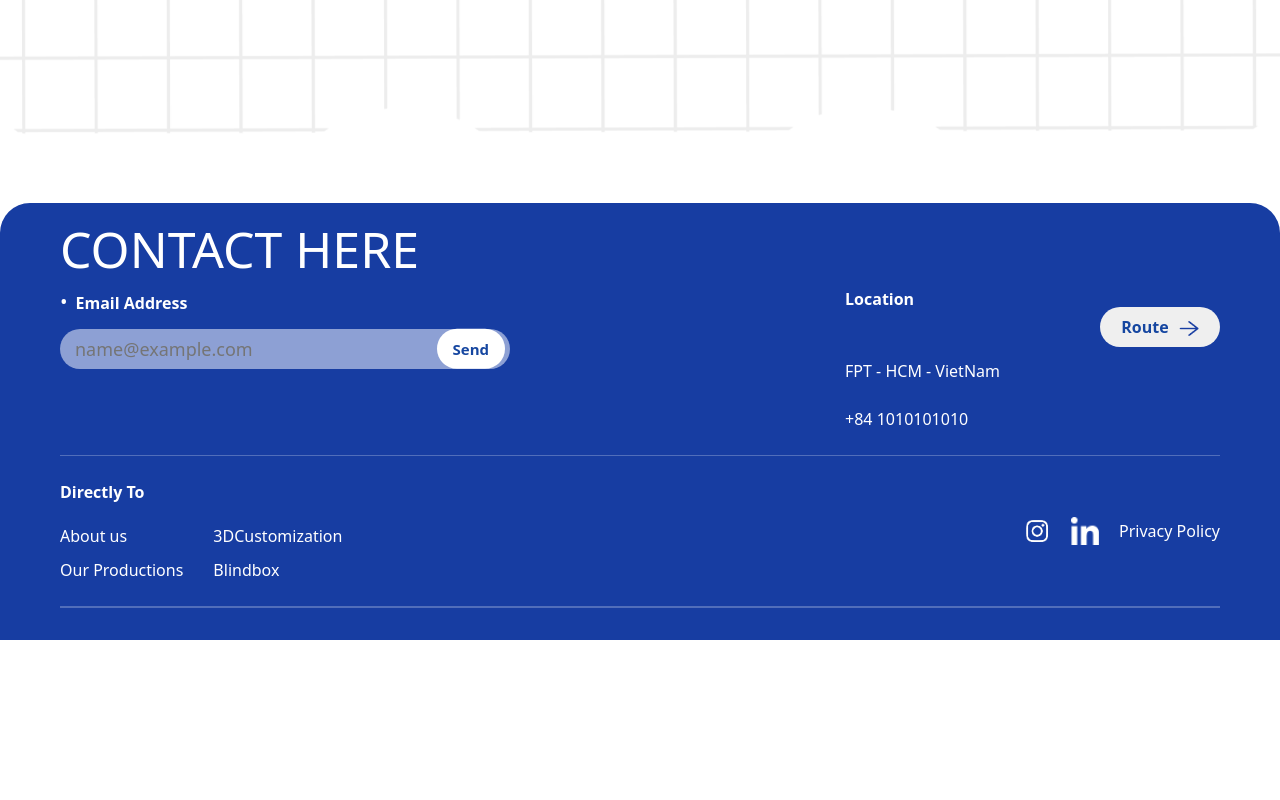
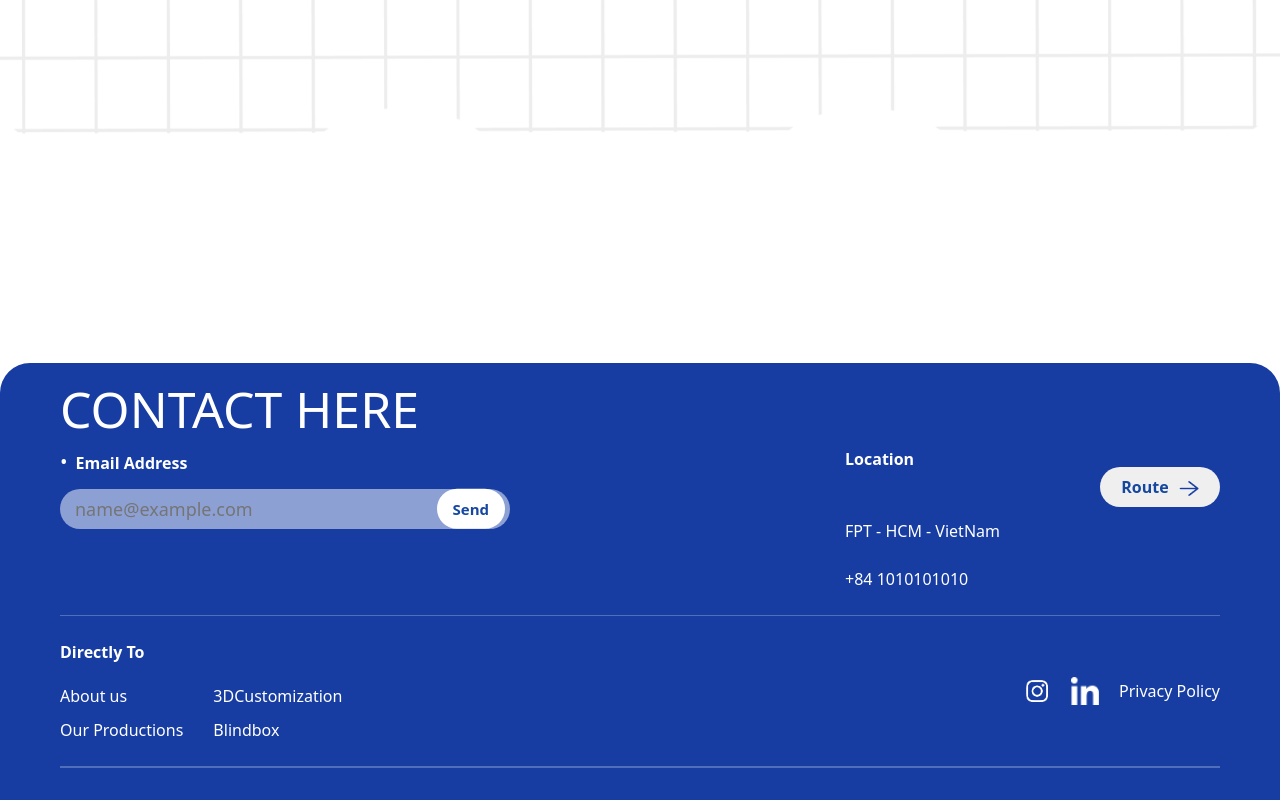
Before and after one commit to Quyen-Peter/clip-chic, a React (Create React App) app: page / in a window 1280 px wide. Shown: the part 6987-7787 px from the top of the page. Before the commit the page ends 7627 px from the top, so only its background shows below. Built offline with nearby package versions, Linux system fonts and the light colour scheme.

Commit message:
Update home

```diff
--- a/src/css/Home.css
+++ b/src/css/Home.css
@@ -8,7 +8,7 @@
 .home-footer {
   position: relative;
   width: 100%;
-  top: 120pc;
+  top: 130pc;
   z-index: 10;
 }
 
@@ -103,7 +103,7 @@
 }
 .textContainer h2 {
   position: absolute;
-  top: 2%;
+  top: 7%;
   right: 10%;
   width: 550px;
   font-size: 45px;
```
